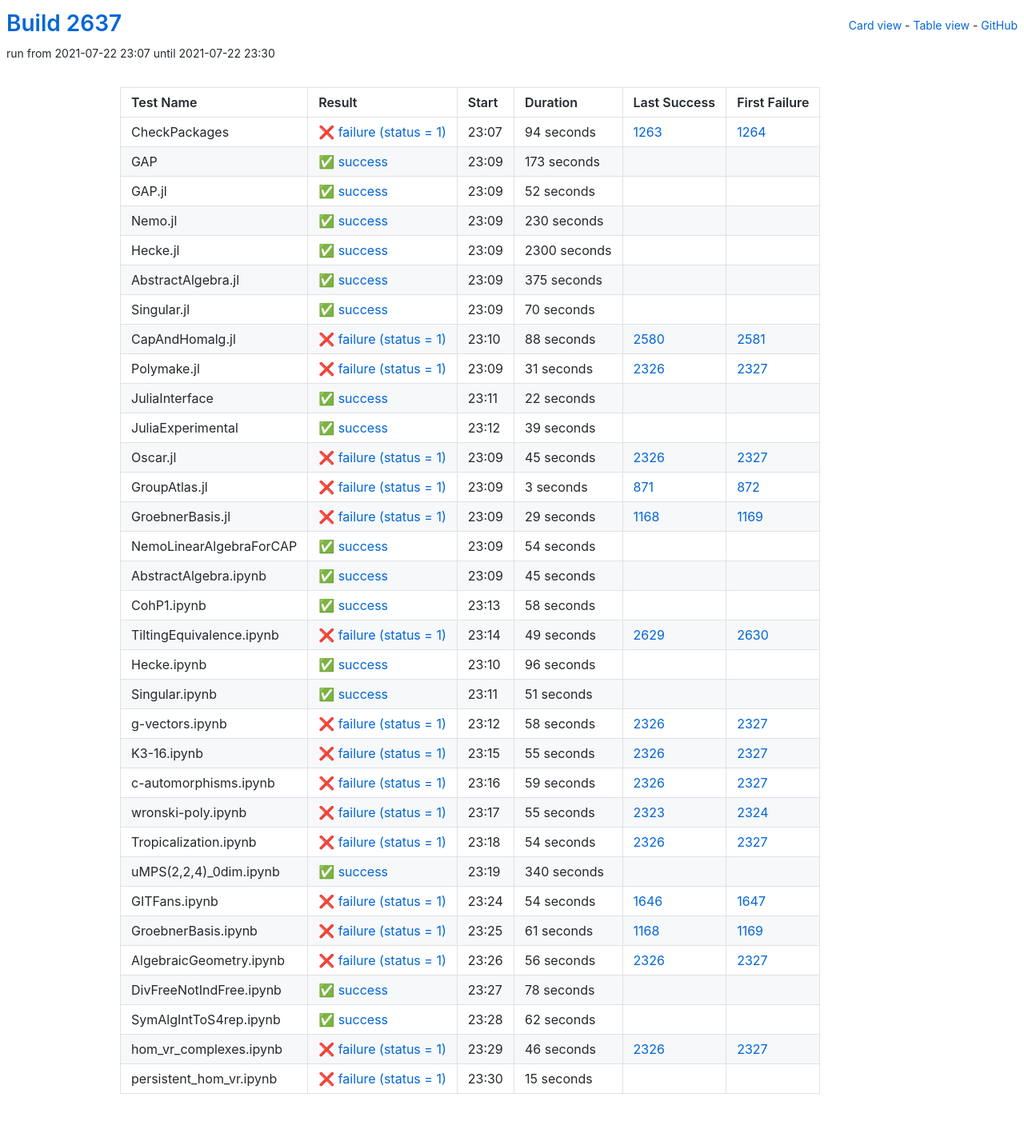
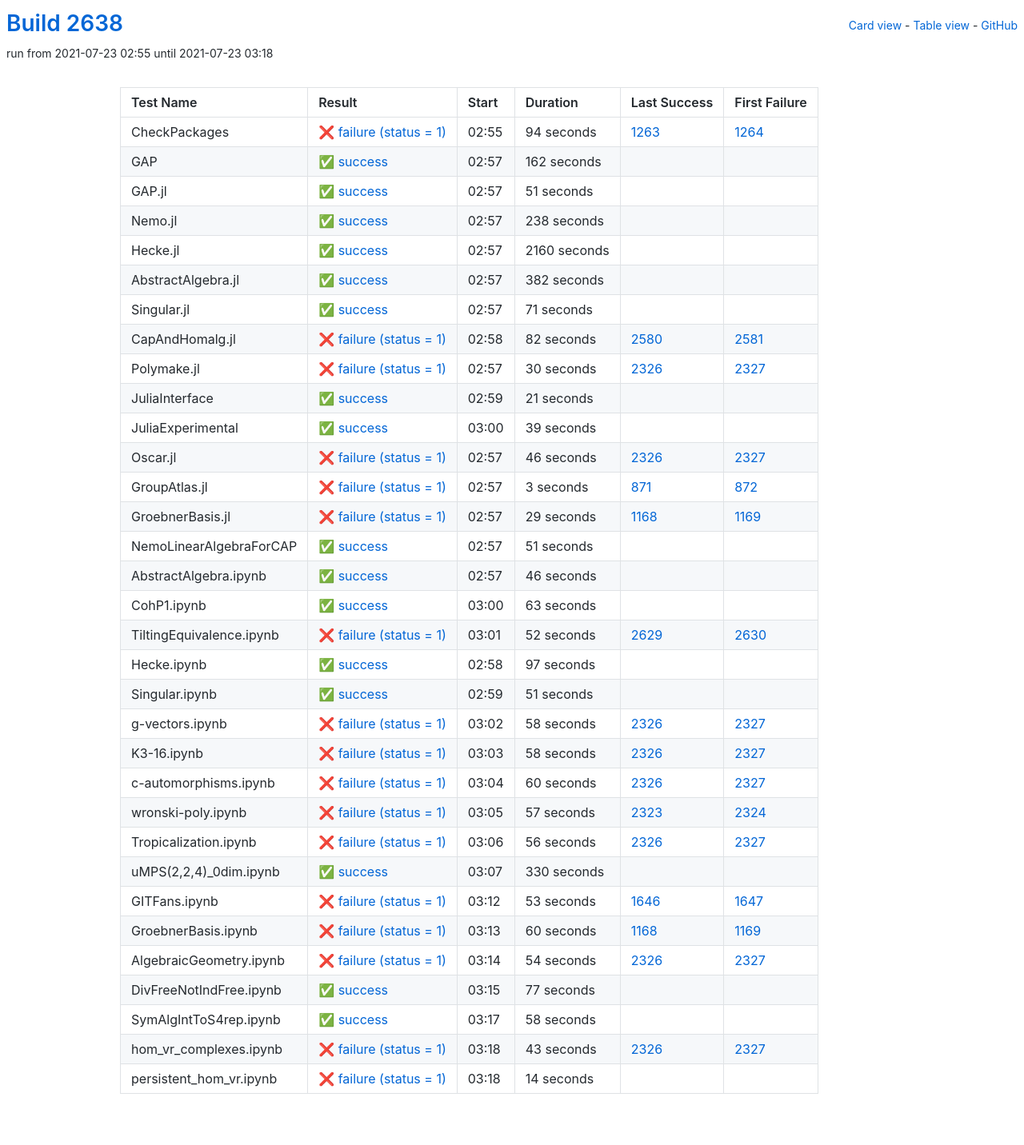
Before and after one commit to oscar-system/oscar-ci-status-stable, a Jekyll site: the page built from table.html, in a window 1280 px wide. Shown: the whole page at 80% size. Built offline with Jekyll 4.4.1, drawn with Linux system fonts in a browser that asks for light colours.

Commit message:
Build #2638

```diff
--- a/_data/ci.yml
+++ b/_data/ci.yml
@@ -1,6 +1,6 @@
 ---
-build: 2637
-build_url: https://oscarci.mathematik.uni-kl.de/job/oscar-stable/2637/
+build: 2638
+build_url: https://oscarci.mathematik.uni-kl.de/job/oscar-stable/2638/
 job: oscar-stable
 organization: oscar-system
 repo: oscar-ci-status-stable
@@ -8,8 +8,8 @@ repourl: https://github.com/oscar-system/oscar-ci-status-stable
 tests:
 - name: CheckPackages
   id: checkpackages
-  log: https://oscarci.mathematik.uni-kl.de/job/oscar-stable/2637/artifact/logs/build-2637/CheckPackages.log
-  start: 2021-07-22 23:07
+  log: https://oscarci.mathematik.uni-kl.de/job/oscar-stable/2638/artifact/logs/build-2638/CheckPackages.log
+  start: 2021-07-23 02:55
   success: false
   exitcode: 1
   status: failure
@@ -20,116 +20,116 @@ tests:
   first_failure_url: https://oscarci.mathematik.uni-kl.de/job/oscar-stable/1264/
 - name: GAP
   id: gap
-  log: https://oscarci.mathematik.uni-kl.de/job/oscar-stable/2637/artifact/logs/build-2637/GAP.log
-  start: 2021-07-22 23:09
+  log: https://oscarci.mathematik.uni-kl.de/job/oscar-stable/2638/artifact/logs/build-2638/GAP.log
+  start: 2021-07-23 02:57
   success: true
   exitcode: 0
   status: success
-  duration: 173
+  duration: 162
   last_success: false
   last_success_url:
   first_failure: false
   first_failure_url:
 - name: GAP.jl
   id: gap-jl
-  log: https://oscarci.mathematik.uni-kl.de/job/oscar-stable/2637/artifact/logs/build-2637/GAP.jl.log
-  start: 2021-07-22 23:09
+  log: https://oscarci.mathematik.uni-kl.de/job/oscar-stable/2638/artifact/logs/build-2638/GAP.jl.log
+  start: 2021-07-23 02:57
   success: true
   exitcode: 0
   status: success
-  duration: 52
+  duration: 51
   last_success: false
   last_success_url:
   first_failure: false
   first_failure_url:
 - name: Nemo.jl
   id: nemo-jl
-  log: https://oscarci.mathematik.uni-kl.de/job/oscar-stable/2637/artifact/logs/build-2637/Nemo.jl.log
-  start: 2021-07-22 23:09
+  log: https://oscarci.mathematik.uni-kl.de/job/oscar-stable/2638/artifact/logs/build-2638/Nemo.jl.log
+  start: 2021-07-23 02:57
   success: true
   exitcode: 0
   status: success
-  duration: 230
+  duration: 238
   last_success: false
   last_success_url:
   first_failure: false
   first_failure_url:
 - name: Hecke.jl
   id: hecke-jl
-  log: https://oscarci.mathematik.uni-kl.de/job/oscar-stable/2637/artifact/logs/build-2637/Hecke.jl.log
-  start: 2021-07-22 23:09
+  log: https://oscarci.mathematik.uni-kl.de/job/oscar-stable/2638/artifact/logs/build-2638/Hecke.jl.log
+  start: 2021-07-23 02:57
   success: true
   exitcode: 0
   status: success
-  duration: 2300
+  duration: 2160
   last_success: false
   last_success_url:
   first_failure: false
   first_failure_url:
 - name: AbstractAlgebra.jl
   id: abstractalgebra-jl
-  log: https://oscarci.mathematik.uni-kl.de/job/oscar-stable/2637/artifact/logs/build-2637/AbstractAlgebra.jl.log
-  start: 2021-07-22 23:09
+  log: https://oscarci.mathematik.uni-kl.de/job/oscar-stable/2638/artifact/logs/build-2638/AbstractAlgebra.jl.log
+  start: 2021-07-23 02:57
   success: true
   exitcode: 0
   status: success
-  duration: 375
+  duration: 382
   last_success: false
   last_success_url:
   first_failure: false
   first_failure_url:
 - name: Singular.jl
   id: singular-jl
-  log: https://oscarci.mathematik.uni-kl.de/job/oscar-stable/2637/artifact/logs/build-2637/Singular.jl.log
-  start: 2021-07-22 23:09
+  log: https://oscarci.mathematik.uni-kl.de/job/oscar-stable/2638/artifact/logs/build-2638/Singular.jl.log
+  start: 2021-07-23 02:57
   success: true
   exitcode: 0
   status: success
-  duration: 70
+  duration: 71
   last_success: false
   last_success_url:
   first_failure: false
   first_failure_url:
 - name: CapAndHomalg.jl
   id: capandhomalg-jl
-  log: https://oscarci.mathematik.uni-kl.de/job/oscar-stable/2637/artifact/logs/build-2637/CapAndHomalg.jl.log
-  start: 2021-07-22 23:10
+  log: https://oscarci.mathematik.uni-kl.de/job/oscar-stable/2638/artifact/logs/build-2638/CapAndHomalg.jl.log
+  start: 2021-07-23 02:58
   success: false
   exitcode: 1
   status: failure
-  duration: 88
+  duration: 82
   last_success: 2580
   last_success_url: https://oscarci.mathematik.uni-kl.de/job/oscar-stable/2580/
   first_failure: 2581
   first_failure_url: https://oscarci.mathematik.uni-kl.de/job/oscar-stable/2581/
 - name: Polymake.jl
   id: polymake-jl
-  log: https://oscarci.mathematik.uni-kl.de/job/oscar-stable/2637/artifact/logs/build-2637/Polymake.jl.log
-  start: 2021-07-22 23:09
+  log: https://oscarci.mathematik.uni-kl.de/job/oscar-stable/2638/artifact/logs/build-2638/Polymake.jl.log
+  start: 2021-07-23 02:57
   success: false
   exitcode: 1
   status: failure
-  duration: 31
+  duration: 30
   last_success: 2326
   last_success_url: https://oscarci.mathematik.uni-kl.de/job/oscar-stable/2326/
   first_failure: 2327
   first_failure_url: https://oscarci.mathematik.uni-kl.de/job/oscar-stable/2327/
 - name: JuliaInterface
   id: juliainterface
-  log: https://oscarci.mathematik.uni-kl.de/job/oscar-stable/2637/artifact/logs/build-2637/JuliaInterface.log
-  start: 2021-07-22 23:11
+  log: https://oscarci.mathematik.uni-kl.de/job/oscar-stable/2638/artifact/logs/build-2638/JuliaInterface.log
+  start: 2021-07-23 02:59
   success: true
   exitcode: 0
   status: success
-  duration: 22
+  duration: 21
   last_success: false
   last_success_url:
   first_failure: false
   first_failure_url:
 - name: JuliaExperimental
   id: juliaexperimental
-  log: https://oscarci.mathematik.uni-kl.de/job/oscar-stable/2637/artifact/logs/build-2637/JuliaExperimental.log
-  start: 2021-07-22 23:12
+  log: https://oscarci.mathematik.uni-kl.de/job/oscar-stable/2638/artifact/logs/build-2638/JuliaExperimental.log
+  start: 2021-07-23 03:00
   success: true
   exitcode: 0
   status: success
@@ -140,20 +140,20 @@ tests:
   first_failure_url:
 - name: Oscar.jl
   id: oscar-jl
-  log: https://oscarci.mathematik.uni-kl.de/job/oscar-stable/2637/artifact/logs/build-2637/Oscar.jl.log
-  start: 2021-07-22 23:09
+  log: https://oscarci.mathematik.uni-kl.de/job/oscar-stable/2638/artifact/logs/build-2638/Oscar.jl.log
+  start: 2021-07-23 02:57
   success: false
   exitcode: 1
   status: failure
-  duration: 45
+  duration: 46
   last_success: 2326
   last_success_url: https://oscarci.mathematik.uni-kl.de/job/oscar-stable/2326/
   first_failure: 2327
   first_failure_url: https://oscarci.mathematik.uni-kl.de/job/oscar-stable/2327/
 - name: GroupAtlas.jl
   id: groupatlas-jl
-  log: https://oscarci.mathematik.uni-kl.de/job/oscar-stable/2637/artifact/logs/build-2637/GroupAtlas.jl.log
-  start: 2021-07-22 23:09
+  log: https://oscarci.mathematik.uni-kl.de/job/oscar-stable/2638/artifact/logs/build-2638/GroupAtlas.jl.log
+  start: 2021-07-23 02:57
   success: false
   exitcode: 1
   status: failure
@@ -164,8 +164,8 @@ tests:
   first_failure_url: https://oscarci.mathematik.uni-kl.de/job/oscar-stable/872/
 - name: GroebnerBasis.jl
   id: groebnerbasis-jl
-  log: https://oscarci.mathematik.uni-kl.de/job/oscar-stable/2637/artifact/logs/build-2637/GroebnerBasis.jl.log
-  start: 2021-07-22 23:09
+  log: https://oscarci.mathematik.uni-kl.de/job/oscar-stable/2638/artifact/logs/build-2638/GroebnerBasis.jl.log
+  start: 2021-07-23 02:57
   success: false
   exitcode: 1
   status: failure
@@ -176,68 +176,68 @@ tests:
   first_failure_url: https://oscarci.mathematik.uni-kl.de/job/oscar-stable/1169/
 - name: NemoLinearAlgebraForCAP
   id: nemolinearalgebraforcap
-  log: https://oscarci.mathematik.uni-kl.de/job/oscar-stable/2637/artifact/logs/build-2637/NemoLinearAlgebraForCAP.log
-  start: 2021-07-22 23:09
+  log: https://oscarci.mathematik.uni-kl.de/job/oscar-stable/2638/artifact/logs/build-2638/NemoLinearAlgebraForCAP.log
+  start: 2021-07-23 02:57
   success: true
   exitcode: 0
   status: success
-  duration: 54
+  duration: 51
   last_success: false
   last_success_url:
   first_failure: false
   first_failure_url:
 - name: AbstractAlgebra.ipynb
   id: abstractalgebra-ipynb
-  log: https://oscarci.mathematik.uni-kl.de/job/oscar-stable/2637/artifact/logs/build-2637/AbstractAlgebra.ipynb.log
-  start: 2021-07-22 23:09
+  log: https://oscarci.mathematik.uni-kl.de/job/oscar-stable/2638/artifact/logs/build-2638/AbstractAlgebra.ipynb.log
+  start: 2021-07-23 02:57
   success: true
   exitcode: 0
   status: success
-  duration: 45
+  duration: 46
   last_success: false
   last_success_url:
   first_failure: false
   first_failure_url:
 - name: CohP1.ipynb
   id: cohp1-ipynb
-  log: https://oscarci.mathematik.uni-kl.de/job/oscar-stable/2637/artifact/logs/build-2637/CohP1.ipynb.log
-  start: 2021-07-22 23:13
+  log: https://oscarci.mathematik.uni-kl.de/job/oscar-stable/2638/artifact/logs/build-2638/CohP1.ipynb.log
+  start: 2021-07-23 03:00
   success: true
   exitcode: 0
   status: success
-  duration: 58
+  duration: 63
   last_success: false
   last_success_url:
   first_failure: false
   first_failure_url:
 - name: TiltingEquivalence.ipynb
   id: tiltingequivalence-ipynb
-  log: https://oscarci.mathematik.uni-kl.de/job/oscar-stable/2637/artifact/logs/build-2637/TiltingEquivalence.ipynb.log
-  start: 2021-07-22 23:14
+  log: https://oscarci.mathematik.uni-kl.de/job/oscar-stable/2638/artifact/logs/build-2638/TiltingEquivalence.ipynb.log
+  start: 2021-07-23 03:01
   success: false
   exitcode: 1
   status: failure
-  duration: 49
+  duration: 52
   last_success: 2629
   last_success_url: https://oscarci.mathematik.uni-kl.de/job/oscar-stable/2629/
   first_failure: 2630
   first_failure_url: https://oscarci.mathematik.uni-kl.de/job/oscar-stable/2630/
 - name: Hecke.ipynb
   id: hecke-ipynb
-  log: https://oscarci.mathematik.uni-kl.de/job/oscar-stable/2637/artifact/logs/build-2637/Hecke.ipynb.log
-  start: 2021-07-22 23:10
+  log: https://oscarci.mathematik.uni-kl.de/job/oscar-stable/2638/artifact/logs/build-2638/Hecke.ipynb.log
+  start: 2021-07-23 02:58
   success: true
   exitcode: 0
   status: success
-  duration: 96
+  duration: 97
   last_success: false
   last_success_url:
   first_failure: false
   first_failure_url:
 - name: Singular.ipynb
   id: singular-ipynb
-  log: https://oscarci.mathematik.uni-kl.de/job/oscar-stable/2637/artifact/logs/build-2637/Singular.ipynb.log
-  start: 2021-07-22 23:11
+  log: https://oscarci.mathematik.uni-kl.de/job/oscar-stable/2638/artifact/logs/build-2638/Singular.ipynb.log
+  start: 2021-07-23 02:59
   success: true
   exitcode: 0
   status: success
@@ -248,8 +248,8 @@ tests:
   first_failure_url:
 - name: g-vectors.ipynb
   id: g-vectors-ipynb
-  log: https://oscarci.mathematik.uni-kl.de/job/oscar-stable/2637/artifact/logs/build-2637/g-vectors.ipynb.log
-  start: 2021-07-22 23:12
+  log: https://oscarci.mathematik.uni-kl.de/job/oscar-stable/2638/artifact/logs/build-2638/g-vectors.ipynb.log
+  start: 2021-07-23 03:02
   success: false
   exitcode: 1
   status: failure
@@ -260,44 +260,92 @@ tests:
   first_failure_url: https://oscarci.mathematik.uni-kl.de/job/oscar-stable/2327/
 - name: K3-16.ipynb
   id: k3-16-ipynb
-  log: https://oscarci.mathematik.uni-kl.de/job/oscar-stable/2637/artifact/logs/build-2637/K3-16.ipynb.log
-  start: 2021-07-22 23:15
+  log: https://oscarci.mathematik.uni-kl.de/job/oscar-stable/2638/artifact/logs/build-2638/K3-16.ipynb.log
+  start: 2021-07-23 03:03
   success: false
   exitcode: 1
   status: failure
-  duration: 55
+  duration: 58
   last_success: 2326
   last_success_url: https://oscarci.mathematik.uni-kl.de/job/oscar-stable/2326/
   first_failure: 2327
   first_failure_url: https://oscarci.mathematik.uni-kl.de/job/oscar-stable/2327/
 - name: c-automorphisms.ipynb
   id: c-automorphisms-ipynb
-  log: https://oscarci.mathematik.uni-kl.de/job/oscar-stable/2637/artifact/logs/build-2637/c-automorphisms.ipynb.log
-  start: 2021-07-22 23:16
+  log: https://oscarci.mathematik.uni-kl.de/job/oscar-stable/2638/artifact/logs/build-2638/c-automorphisms.ipynb.log
+  start: 2021-07-23 03:04
   success: false
   exitcode: 1
   status: failure
-  duration: 59
+  duration: 60
   last_success: 2326
   last_success_url: https://oscarci.mathematik.uni-kl.de/job/oscar-stable/2326/
   first_failure: 2327
   first_failure_url: https://oscarci.mathematik.uni-kl.de/job/oscar-stable/2327/
 - name: wronski-poly.ipynb
   id: wronski-poly-ipynb
-  log: https://oscarci.mathematik.uni-kl.de/job/oscar-stable/2637/artifact/logs/build-2637/wronski-poly.ipynb.log
-  start: 2021-07-22 23:17
+  log: https://oscarci.mathematik.uni-kl.de/job/oscar-stable/2638/artifact/logs/build-2638/wronski-poly.ipynb.log
+  start: 2021-07-23 03:05
   success: false
   exitcode: 1
   status: failure
-  duration: 55
+  duration: 57
   last_success: 2323
   last_success_url: https://oscarci.mathematik.uni-kl.de/job/oscar-stable/2323/
   first_failure: 2324
   first_failure_url: https://oscarci.mathematik.uni-kl.de/job/oscar-stable/2324/
 - name: Tropicalization.ipynb
   id: tropicalization-ipynb
-  log: https://oscarci.mathematik.uni-kl.de/job/oscar-stable/2637/artifact/logs/build-2637/Tropicalization.ipynb.log
-  start: 2021-07-22 23:18
+  log: https://oscarci.mathematik.uni-kl.de/job/oscar-stable/2638/artifact/logs/build-2638/Tropicalization.ipynb.log
+  start: 2021-07-23 03:06
+  success: false
+  exitcode: 1
+  status: failure
+  duration: 56
+  last_success: 2326
+  last_success_url: https://oscarci.mathematik.uni-kl.de/job/oscar-stable/2326/
+  first_failure: 2327
+  first_failure_url: https://oscarci.mathematik.uni-kl.de/job/oscar-stable/2327/
+- name: uMPS(2,2,4)_0dim.ipynb
+  id: umps-2-2-4-0dim-ipynb
+  log: https://oscarci.mathematik.uni-kl.de/job/oscar-stable/2638/artifact/logs/build-2638/uMPS-2-2-4-_0dim.ipynb.log
+  start: 2021-07-23 03:07
+  success: true
+  exitcode: 0
+  status: success
+  duration: 330
+  last_success: false
+  last_success_url:
+  first_failure: false
+  first_failure_url:
+- name: GITFans.ipynb
+  id: gitfans-ipynb
+  log: https://oscarci.mathematik.uni-kl.de/job/oscar-stable/2638/artifact/logs/build-2638/GITFans.ipynb.log
+  start: 2021-07-23 03:12
+  success: false
+  exitcode: 1
+  status: failure
+  duration: 53
+  last_success: 1646
+  last_success_url: https://oscarci.mathematik.uni-kl.de/job/oscar-stable/1646/
+  first_failure: 1647
+  first_failure_url: https://oscarci.mathematik.uni-kl.de/job/oscar-stable/1647/
+- name: GroebnerBasis.ipynb
+  id: groebnerbasis-ipynb
+  log: https://oscarci.mathematik.uni-kl.de/job/oscar-stable/2638/artifact/logs/build-2638/GroebnerBasis.ipynb.log
+  start: 2021-07-23 03:13
+  success: false
+  exitcode: 1
+  status: failure
+  duration: 60
+  last_success: 1168
+  last_success_url: https://oscarci.mathematik.uni-kl.de/job/oscar-stable/1168/
+  first_failure: 1169
+  first_failure_url: https://oscarci.mathematik.uni-kl.de/job/oscar-stable/1169/
+- name: AlgebraicGeometry.ipynb
+  id: algebraicgeometry-ipynb
+  log: https://oscarci.mathematik.uni-kl.de/job/oscar-stable/2638/artifact/logs/build-2638/AlgebraicGeometry.ipynb.log
+  start: 2021-07-23 03:14
   success: false
   exitcode: 1
   status: failure
@@ -306,98 +354,50 @@ tests:
   last_success_url: https://oscarci.mathematik.uni-kl.de/job/oscar-stable/2326/
   first_failure: 2327
   first_failure_url: https://oscarci.mathematik.uni-kl.de/job/oscar-stable/2327/
-- name: uMPS(2,2,4)_0dim.ipynb
-  id: umps-2-2-4-0dim-ipynb
-  log: https://oscarci.mathematik.uni-kl.de/job/oscar-stable/2637/artifact/logs/build-2637/uMPS-2-2-4-_0dim.ipynb.log
-  start: 2021-07-22 23:19
+- name: DivFreeNotIndFree.ipynb
+  id: divfreenotindfree-ipynb
+  log: https://oscarci.mathematik.uni-kl.de/job/oscar-stable/2638/artifact/logs/build-2638/DivFreeNotIndFree.ipynb.log
+  start: 2021-07-23 03:15
   success: true
   exitcode: 0
   status: success
-  duration: 340
-  last_success: false
-  last_success_url:
-  first_failure: false
-  first_failure_url:
-- name: GITFans.ipynb
-  id: gitfans-ipynb
-  log: https://oscarci.mathematik.uni-kl.de/job/oscar-stable/2637/artifact/logs/build-2637/GITFans.ipynb.log
-  start: 2021-07-22 23:24
-  success: false
-  exitcode: 1
-  status: failure
-  duration: 54
-  last_success: 1646
-  last_success_url: https://oscarci.mathematik.uni-kl.de/job/oscar-stable/1646/
-  first_failure: 1647
-  first_failure_url: https://oscarci.mathematik.uni-kl.de/job/oscar-stable/1647/
-- name: GroebnerBasis.ipynb
-  id: groebnerbasis-ipynb
-  log: https://oscarci.mathematik.uni-kl.de/job/oscar-stable/2637/artifact/logs/build-2637/GroebnerBasis.ipynb.log
-  start: 2021-07-22 23:25
-  success: false
-  exitcode: 1
-  status: failure
-  duration: 61
-  last_success: 1168
-  last_success_url: https://oscarci.mathematik.uni-kl.de/job/oscar-stable/1168/
-  first_failure: 1169
-  first_failure_url: https://oscarci.mathematik.uni-kl.de/job/oscar-stable/1169/
-- name: AlgebraicGeometry.ipynb
-  id: algebraicgeometry-ipynb
-  log: https://oscarci.mathematik.uni-kl.de/job/oscar-stable/2637/artifact/logs/build-2637/AlgebraicGeometry.ipynb.log
-  start: 2021-07-22 23:26
-  success: false
-  exitcode: 1
-  status: failure
-  duration: 56
-  last_success: 2326
-  last_success_url: https://oscarci.mathematik.uni-kl.de/job/oscar-stable/2326/
-  first_failure: 2327
-  first_failure_url: https://oscarci.mathematik.uni-kl.de/job/oscar-stable/2327/
-- name: DivFreeNotIndFree.ipynb
-  id: divfreenotindfree-ipynb
-  log: https://oscarci.mathematik.uni-kl.de/job/oscar-stable/2637/artifact/logs/build-2637/DivFreeNotIndFree.ipynb.log
-  start: 2021-07-22 23:27
-  success: true
-  exitcode: 0
-  status: success
-  duration: 78
+  duration: 77
   last_success: false
   last_success_url:
   first_failure: false
   first_failure_url:
 - name: SymAlgIntToS4rep.ipynb
   id: symalginttos4rep-ipynb
-  log: https://oscarci.mathematik.uni-kl.de/job/oscar-stable/2637/artifact/logs/build-2637/SymAlgIntToS4rep.ipynb.log
-  start: 2021-07-22 23:28
+  log: https://oscarci.mathematik.uni-kl.de/job/oscar-stable/2638/artifact/logs/build-2638/SymAlgIntToS4rep.ipynb.log
+  start: 2021-07-23 03:17
   success: true
   exitcode: 0
   status: success
-  duration: 62
+  duration: 58
   last_success: false
   last_success_url:
   first_failure: false
   first_failure_url:
 - name: hom_vr_complexes.ipynb
   id: hom-vr-complexes-ipynb
-  log: https://oscarci.mathematik.uni-kl.de/job/oscar-stable/2637/artifact/logs/build-2637/hom_vr_complexes.ipynb.log
-  start: 2021-07-22 23:29
+  log: https://oscarci.mathematik.uni-kl.de/job/oscar-stable/2638/artifact/logs/build-2638/hom_vr_complexes.ipynb.log
+  start: 2021-07-23 03:18
   success: false
   exitcode: 1
   status: failure
-  duration: 46
+  duration: 43
   last_success: 2326
   last_success_url: https://oscarci.mathematik.uni-kl.de/job/oscar-stable/2326/
   first_failure: 2327
   first_failure_url: https://oscarci.mathematik.uni-kl.de/job/oscar-stable/2327/
 - name: persistent_hom_vr.ipynb
   id: persistent-hom-vr-ipynb
-  log: https://oscarci.mathematik.uni-kl.de/job/oscar-stable/2637/artifact/logs/build-2637/persistent_hom_vr.ipynb.log
-  start: 2021-07-22 23:30
+  log: https://oscarci.mathematik.uni-kl.de/job/oscar-stable/2638/artifact/logs/build-2638/persistent_hom_vr.ipynb.log
+  start: 2021-07-23 03:18
   success: false
   exitcode: 1
   status: failure
-  duration: 15
+  duration: 14
   last_success: false
   last_success_url:
   first_failure: false
```
Also changed, not shown: README.md.
